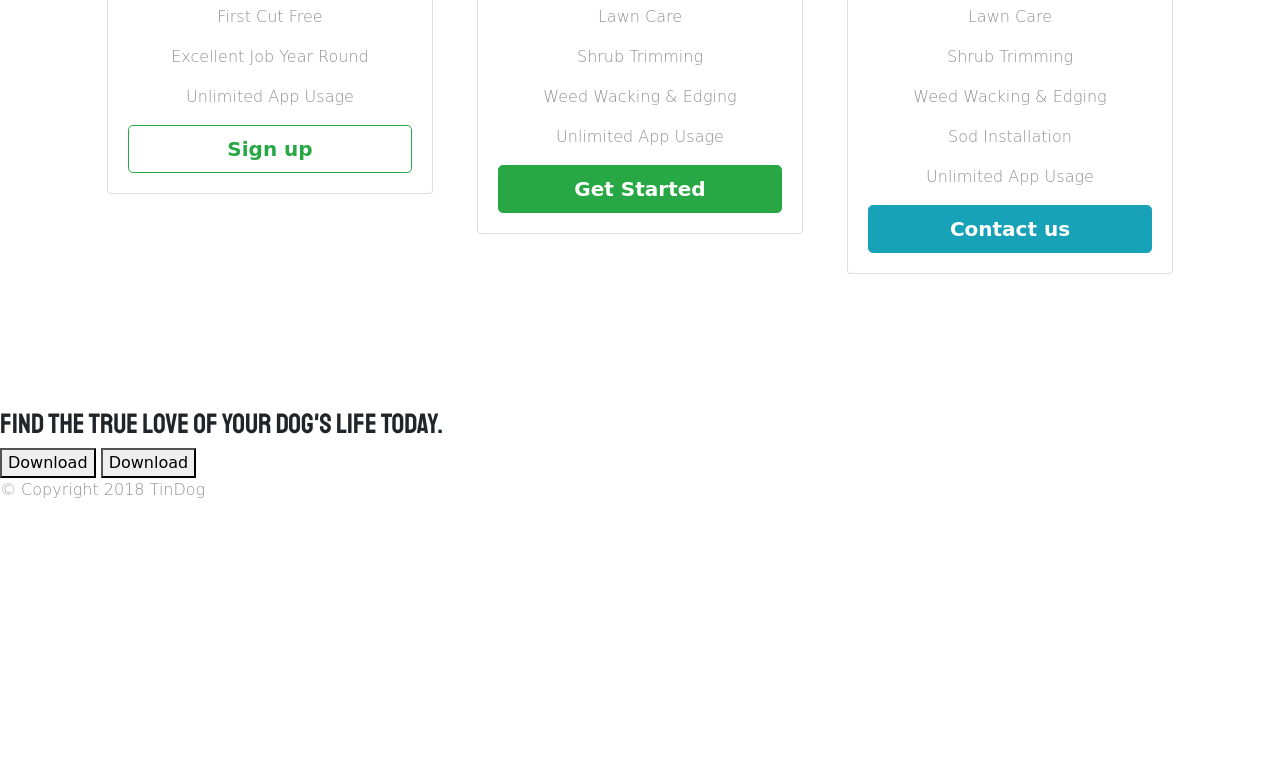
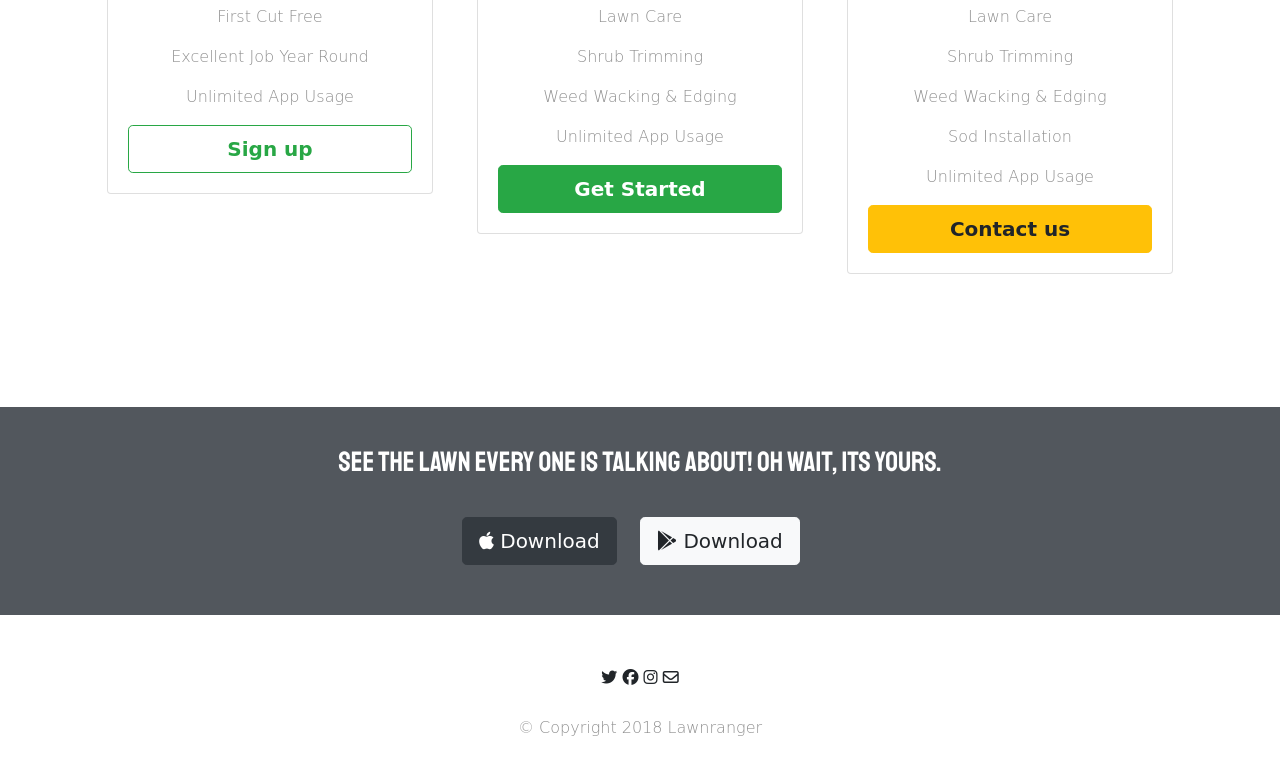
Before and after one commit to QR-Code990/Project-U, a plain HTML site: page TinDog-Start-master-example/TinDog-Start-master/index.html in a window 1280 px wide. Shown: the part 1990-2765 px from the top of the page. Before the commit the page ends 2508 px from the top, so only its background shows below. Drawn offline with nearby package versions, Linux system fonts and the light colour scheme; a web font is replaced by a local one.

Commit message:
Last changes to the Lawn ranger website.

```diff
--- a/TinDog-Start-master-example/TinDog-Start-master/css/styles.css
+++ b/TinDog-Start-master-example/TinDog-Start-master/css/styles.css
@@ -1,5 +1,12 @@
 #title {
   background-color: #519872
+}
+
+@media (max-width: 991px) {
+  #title {
+    padding-left: 100px;
+    text-align: center;
+  }
 }
 
 body {
@@ -31,8 +38,7 @@ body {
 }
 
 /* header */
-
-.header{
+.header {
   padding-bottom: 8%;
 }
 
@@ -73,10 +79,10 @@ p {
 }
 
 @media (max-width: 991px) {
-.title-image{
-  position: static;
-  transform: rotate(-10deg);
-}
+  .title-image {
+    position: static;
+    transform: rotate(-10deg);
+  }
 }
 
 /* icon for features */
@@ -94,7 +100,8 @@ p {
   padding: 4% 15%;
   background-color: white;
   position: relative;
-  /* z-index: 1; */ */
+  /* z-index: 1; */
+  */
 }
 
 .feature-box {
@@ -152,3 +159,36 @@ p {
 .Pricing-column {
   padding: 3% 2%;
 }
+
+/* Call to Action */
+#cta {
+  text-align: center;
+  background-color: #52575d;
+  line-height: 1.5;
+  padding-top: 3%;
+}
+
+.header-cta {
+  color: white;
+  font-size: 3.5rem !important;
+}
+
+.download-button-cta {
+  display: block;
+  margin-left: auto;
+  margin-right: auto;
+  padding-bottom: 1.5%;
+}
+
+/* Footer */
+#footer{
+  padding: 4% 0 2% 0;
+  background-color: white;
+  text-align: center;
+}
+.footer-icon{
+size: 3%;
+}
+.footer-Copyright{
+  padding-top: 2%;
+}
--- a/TinDog-Start-master-example/TinDog-Start-master/index.html
+++ b/TinDog-Start-master-example/TinDog-Start-master/index.html
@@ -45,10 +45,10 @@
               <a class="nav-link" href="">Contact</a>
             </li>
             <li class="nav-item">
-              <a class="nav-link" href="">Pricing</a>
+              <a class="nav-link" href="#pricing">Pricing</a>
             </li>
             <li class="nav-item">
-              <a class="nav-link" href="">Download</a>
+              <a class="nav-link" href="#cta">Download</a>
             </li>
           </ul>
         </div>
@@ -133,7 +133,6 @@
 
 
   <!-- Press -->
-
   <section id="press">
     <img class="press-image" src="images/techcrunch.png" alt="tc-logo">
     <img class="press-image" src="images/tnw.png" alt="tnw-logo">
@@ -144,7 +143,6 @@
 
 
   <!-- Pricing -->
-
   <section id="pricing">
 
     <h2>A Plan for Every Garden's Needs</h2>
@@ -201,7 +199,7 @@
             <p>Weed Wacking & Edging</p>
             <p>Sod Installation</p>
             <p>Unlimited App Usage</p>
-            <button type="button" class="btn btn-info btn-lg btn-block" data-toggle="button" aria-pressed="false">
+            <button type="button" class="btn btn-warning btn-lg btn-block" data-toggle="button" aria-pressed="false">
               <strong>Contact us</strong>
             </button>
           </div>
@@ -211,27 +209,33 @@
 
   </section>
 
-
   <!-- Call to Action -->
 
   <section id="cta">
-
-    <h3>Find the True Love of Your Dog's Life Today.</h3>
-    <button type="button">Download</button>
-    <button type="button">Download</button>
-
+    <div class="header-cta">
+      <h3>See the lawn every one is talking about! Oh wait, its yours.</h3>
+    </div>
+    <div class="download-button-cta col-lg-6 col-lg-4">
+      <button type="button" class="btn btn-dark btn-lg download-button"><i class="fab fa-apple"></i> Download </button>
+      <button type="button" class="btn btn-light btn-lg download-button"><i class="fab fa-google-play"></i> Download </button>
+    </div>
   </section>
 
 
   <!-- Footer -->
 
   <footer id="footer">
-
-    <p>© Copyright 2018 TinDog</p>
-
+  <div class="footer-icon">
+  <i class="fab fa-twitter">  </i>
+  <i class="fab fa-facebook">  </i>
+  <i class="fab fa-instagram">  </i>
+  <i class="far fa-envelope">  </i>
+</div>
+<div class="footer-Copyright">
+  <p>© Copyright 2018 Lawnranger</p>
+</div>
   </footer>
 
 
 </body>
-
 </html>
```
